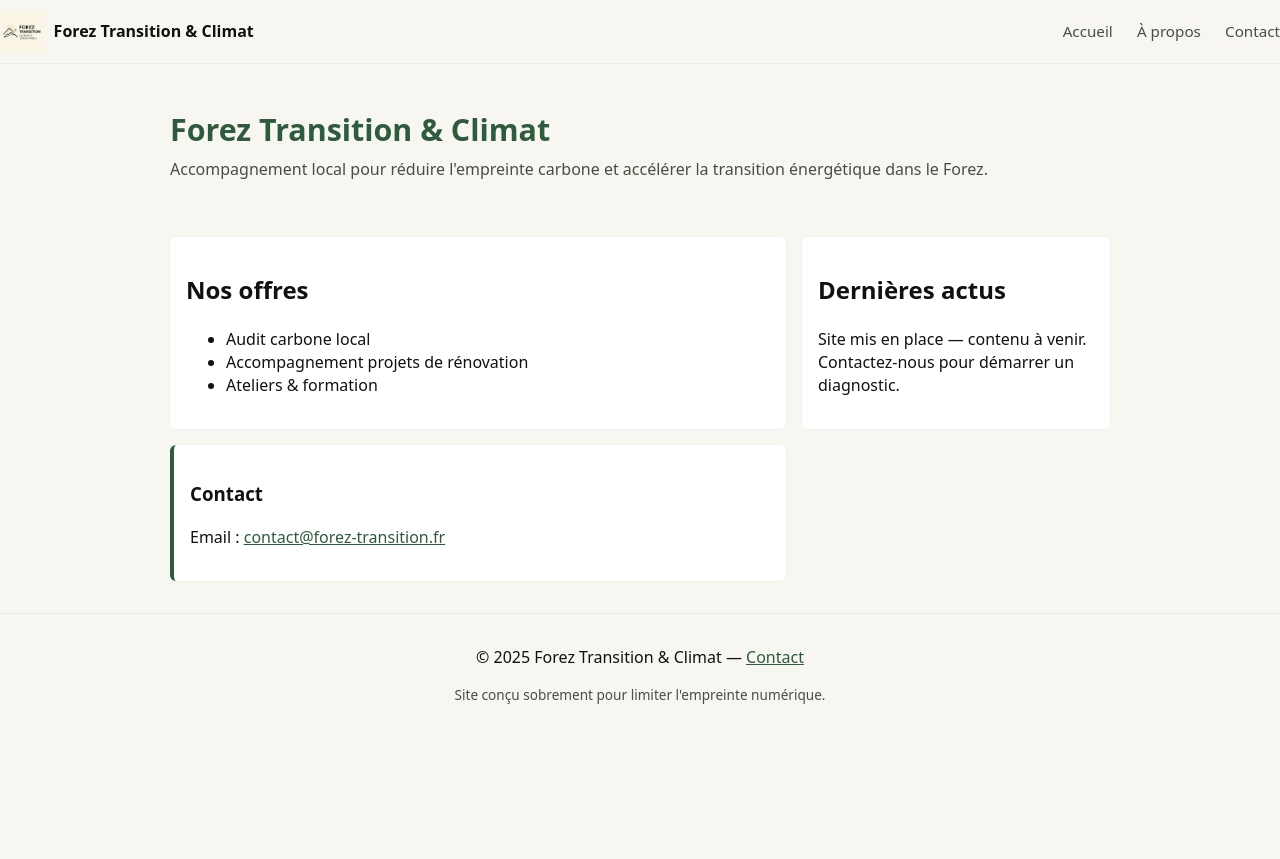
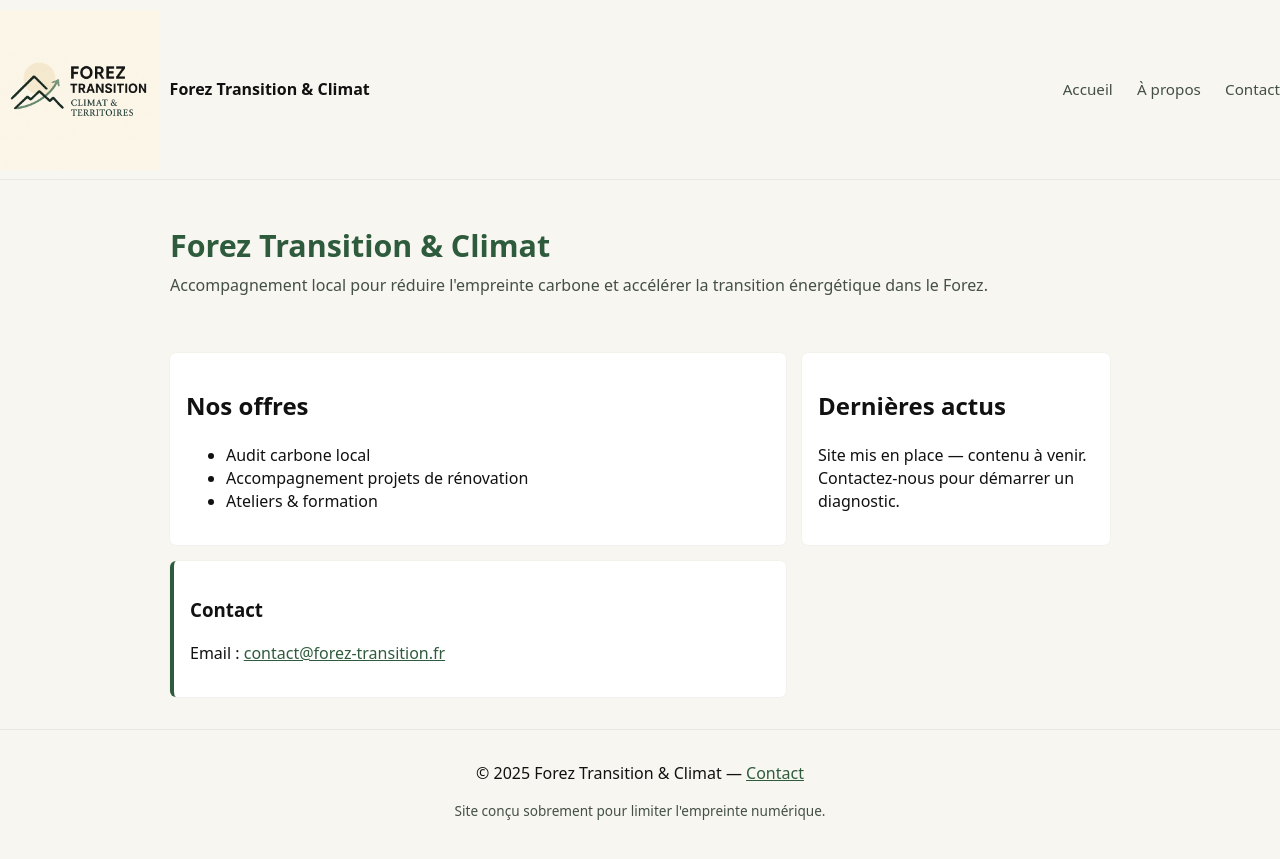
Before and after one commit to Alex-JULIEN/forez-transition, a Jekyll site: the page built from index.md, in a window 1280 px wide. Shown: the top 859 px of the page. Built offline with Jekyll 4.4.1, drawn with Linux system fonts in a browser that asks for light colours.

Commit message:
Update styles.css

```diff
--- a/assets/css/styles.css
+++ b/assets/css/styles.css
@@ -16,7 +16,8 @@ a{color:var(--accent);text-decoration:underline}
 .site-header{background:transparent;border-bottom:1px solid rgba(0,0,0,0.06);padding:0.6rem 0}
 .site-header .inner{display:flex;align-items:center;justify-content:space-between}
 .brand{display:flex;align-items:center;gap:0.6rem;text-decoration:none;color:inherit}
-.logo{width:44px;height:44px}
+.logo {width: 160px; max-width: 80%; height: auto;}
+
 .brand-title{font-weight:700;font-size:1rem}
 .main-nav a{margin-left:1rem;font-size:0.95rem;color:var(--muted);text-decoration:none}
 .hero{padding:1.5rem 0;margin-bottom:1rem}
```
